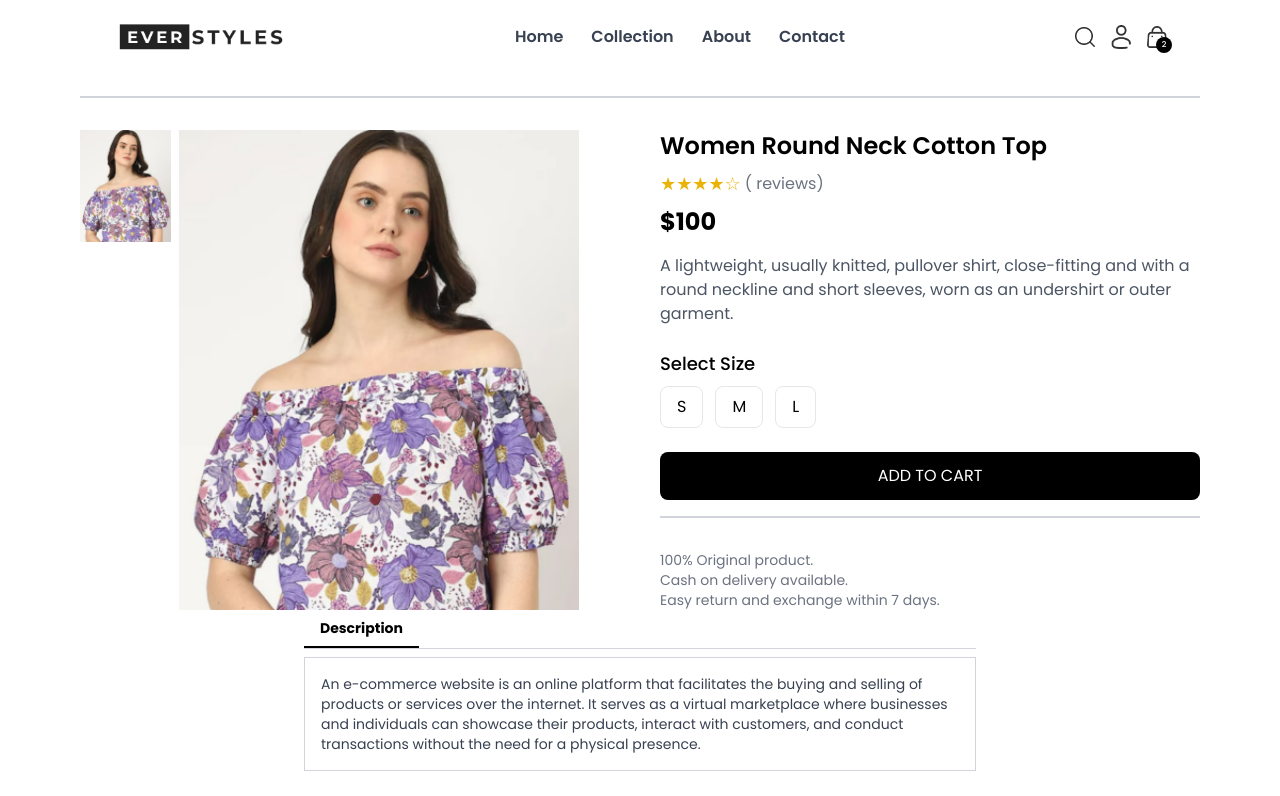
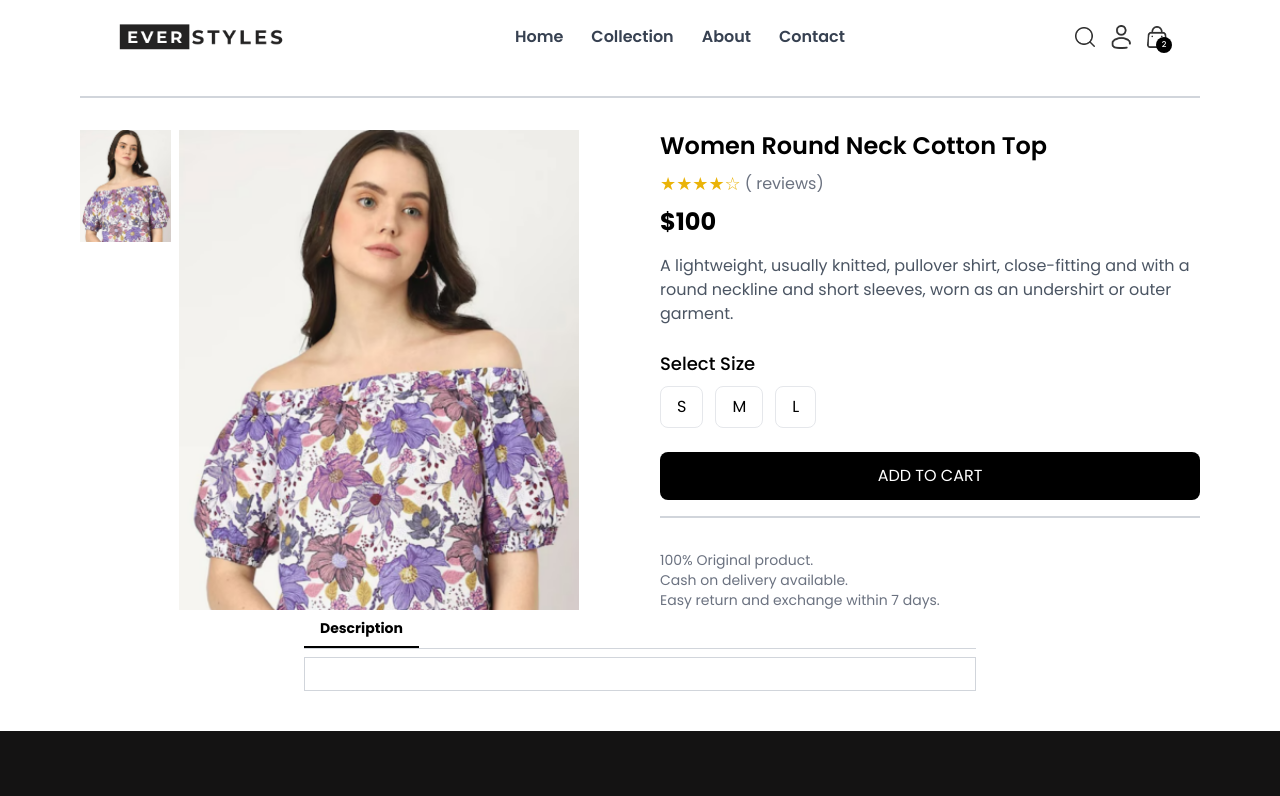
Before and after one commit to SaifCodes-02/E-commerce, a React (Vite) app: page /product/aaaaa in a window 1280 px wide. Shown: the top 796 px of the page. Built offline with nearby package versions, Linux system fonts and the light colour scheme.

Commit message:
Added product page and updates

```diff
--- a/src/Pages/Product.jsx
+++ b/src/Pages/Product.jsx
@@ -116,15 +116,7 @@ const [activeTab, setActiveTab] = useState("description");
 
       {/* Tab Content */}
       <div className="border border-gray-300 p-4 mt-2 text-gray-700 text-sm">
-        {activeTab === "description" && (
-          <p>
-            An e-commerce website is an online platform that facilitates the
-            buying and selling of products or services over the internet. It
-            serves as a virtual marketplace where businesses and individuals can
-            showcase their products, interact with customers, and conduct
-            transactions without the need for a physical presence.
-          </p>
-        )}
+
       </div>
     </div>
     </div>
```
